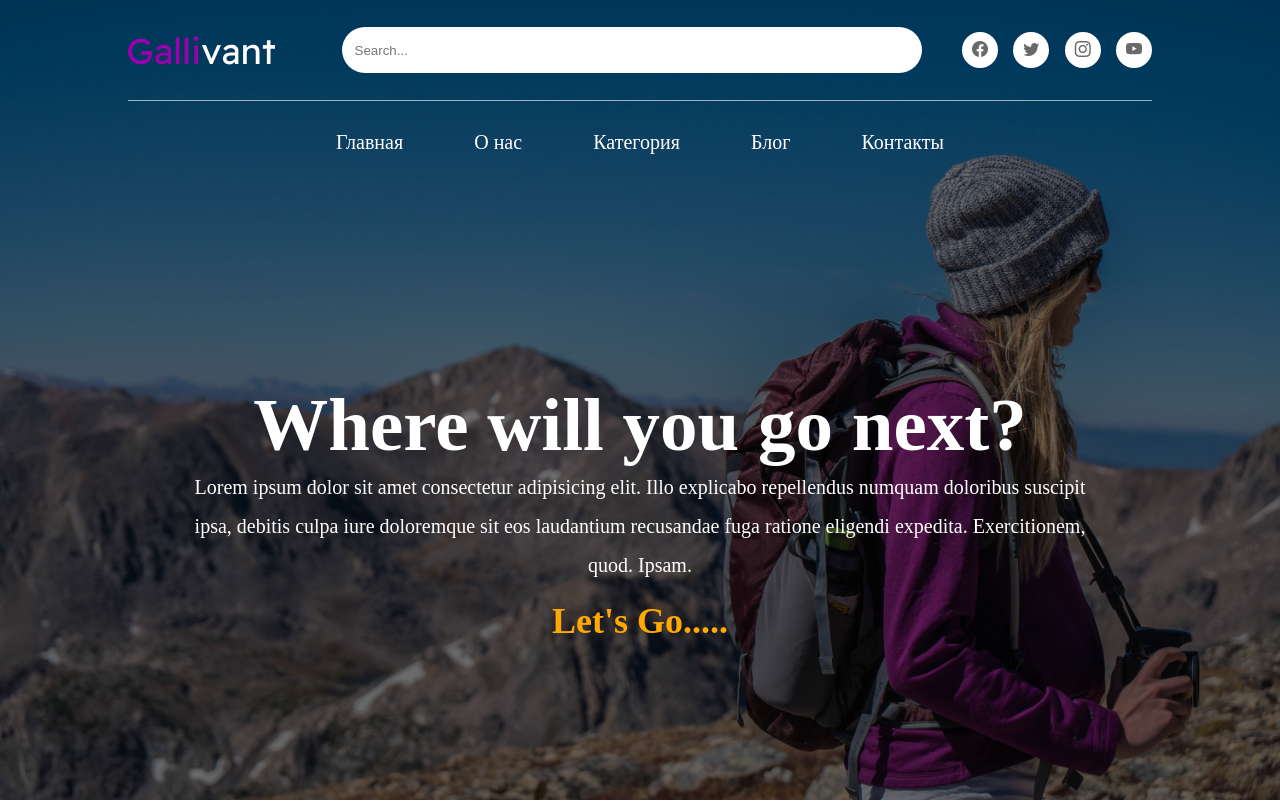
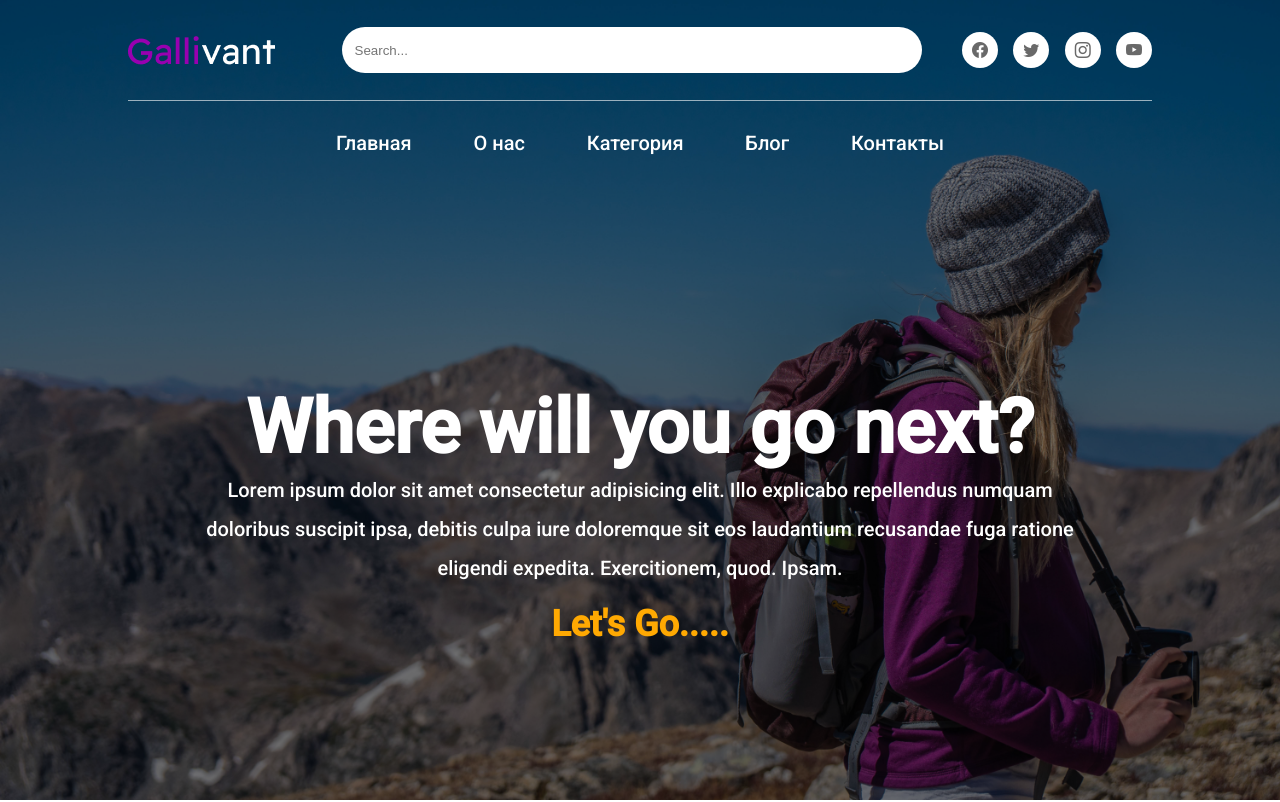
Before and after one commit to AnnPerAnd/BlogTemplate, a plain HTML site: page index.html in a window 1280 px wide. Shown: the top 802 px of the page. Drawn offline with nearby package versions, Linux system fonts and the light colour scheme.

Commit message:
Add GitIgnore and change font

```diff
--- a/style.css
+++ b/style.css
@@ -1,6 +1,12 @@
+@import url('https://fonts.googleapis.com/css2?family=Roboto:wght@500&display=swap');
+
 *{
     padding: 0px;
     margin: 0px;
+}
+
+body{
+    font-family: 'Roboto';
 }
 
 .container{
```
Also changed, not shown: 1 other file.
